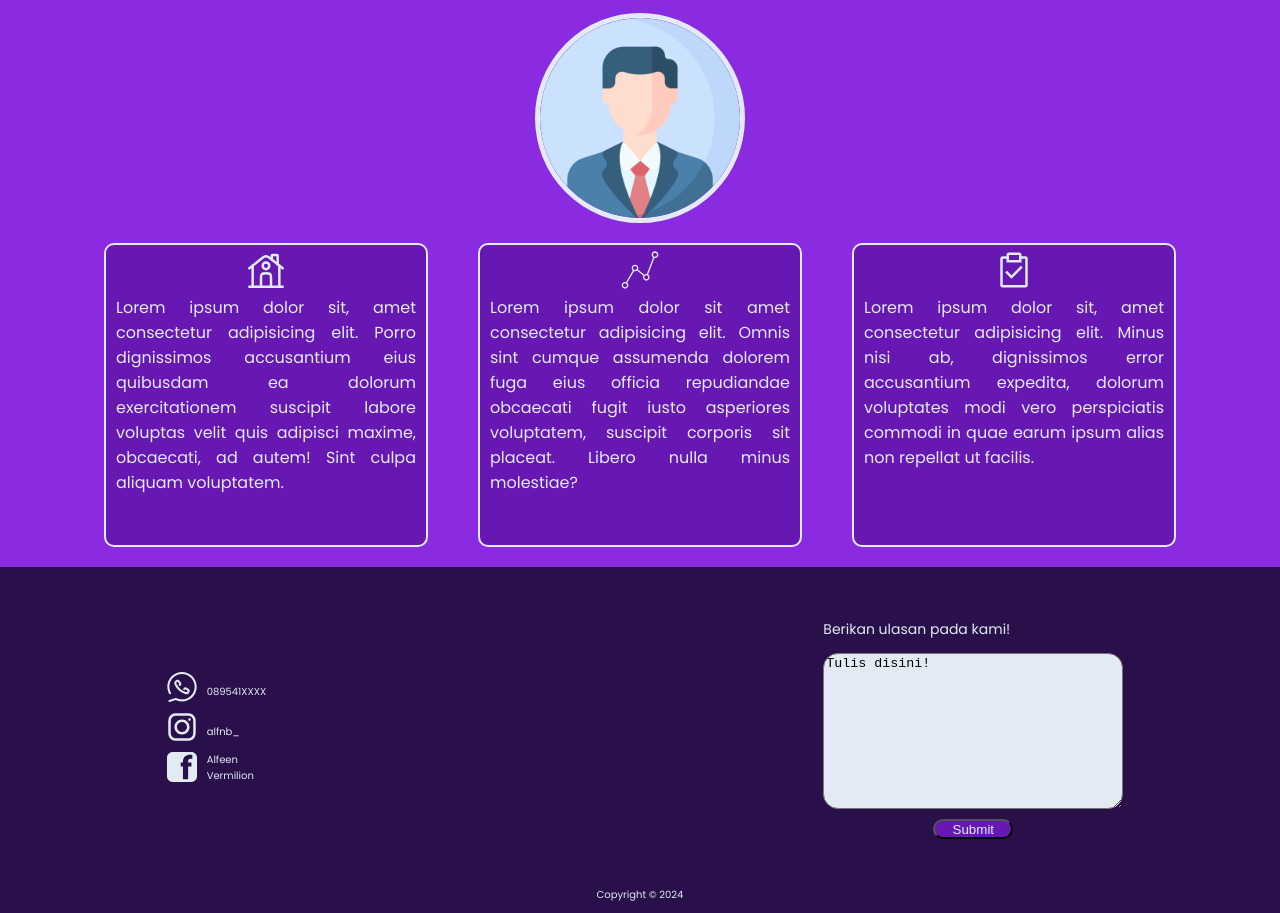
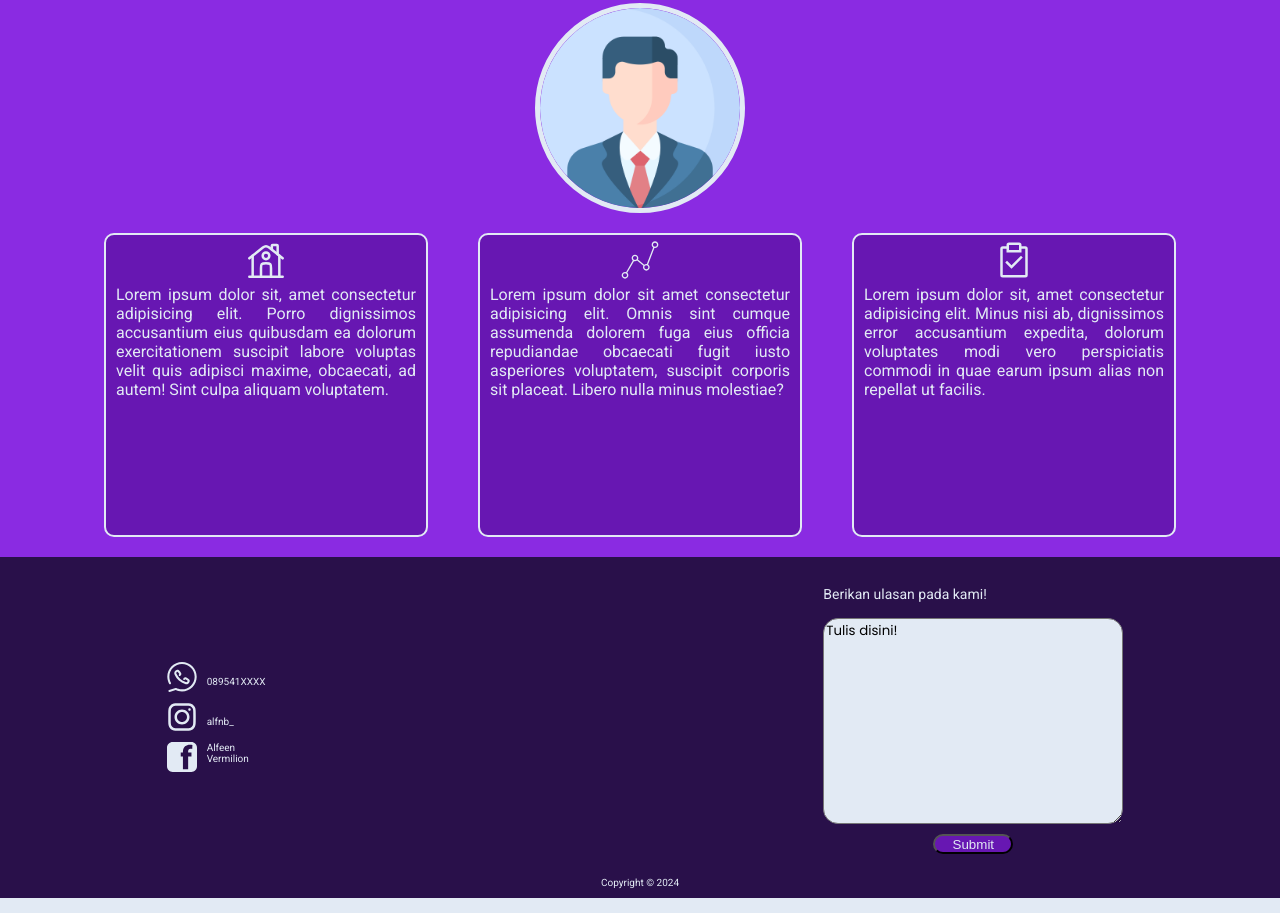
Before and after one commit to AlfeenX/alfeenx.github.io, a plain HTML site: page index.html in a window 1280 px wide. Shown: the part 878-1791 px from the top of the page. Drawn offline with Linux system fonts and the light colour scheme.

Commit message:
changes font in textarea

```diff
--- a/css/style.css
+++ b/css/style.css
@@ -2,7 +2,7 @@ body {
     margin: 0;
     padding: 0;
     background-color:#E2EAF4;
-    font-family: Poppins, Roboto, sans-serif;
+    font-family: Popins, Roboto, sans-serif;
 }
 
 /* CSS navbar */
@@ -248,6 +248,7 @@ h4 {
     background-color: #E2EAF4;
     border-radius: 15px;
     margin-top: 10px;
+    font-family: Poppins;
 }
 
 .ulasan button {
```
